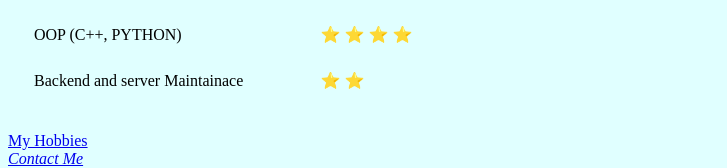
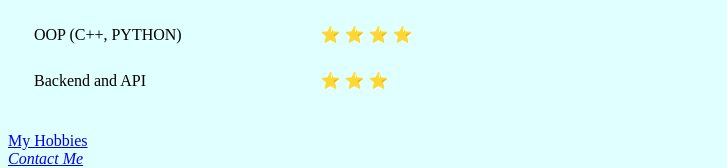
Before and after one commit to takeovernat/CV, a plain HTML site: page index.html in a window 1280 px wide. Shown: the part 908-1076 px from the top of the page, without its empty margins (0-727 px from the left). Drawn offline with Linux system fonts and the light colour scheme.

Commit message:
updated skills

```diff
--- a/index.html
+++ b/index.html
@@ -85,8 +85,8 @@
         </tr>
 
         <tr>
-            <td>Backend and server Maintainace</td>
-            <td>&#11088 &#11088</td>
+            <td>Backend and API</td>
+            <td>&#11088 &#11088 &#11088</td>
         </tr>
 
 
```
